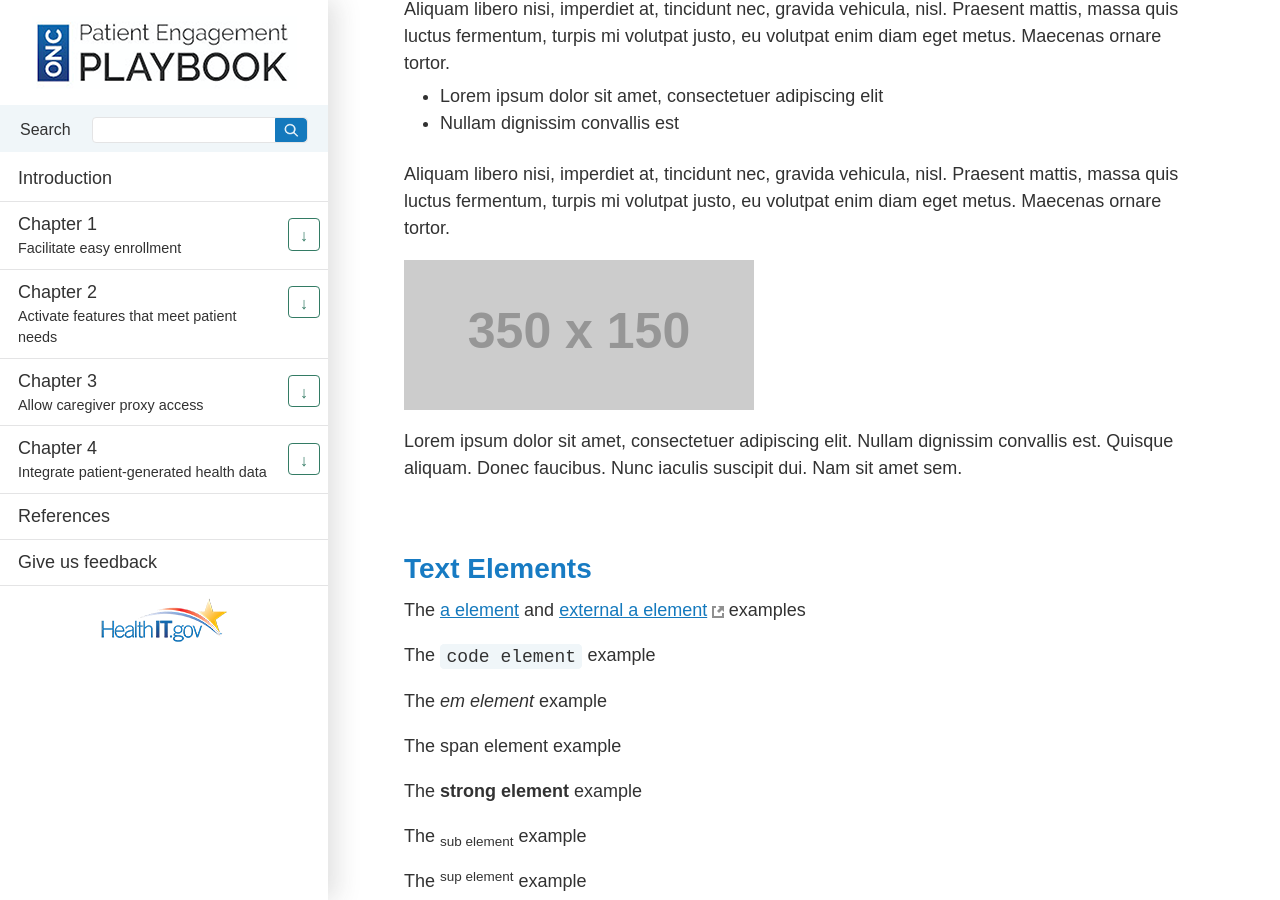
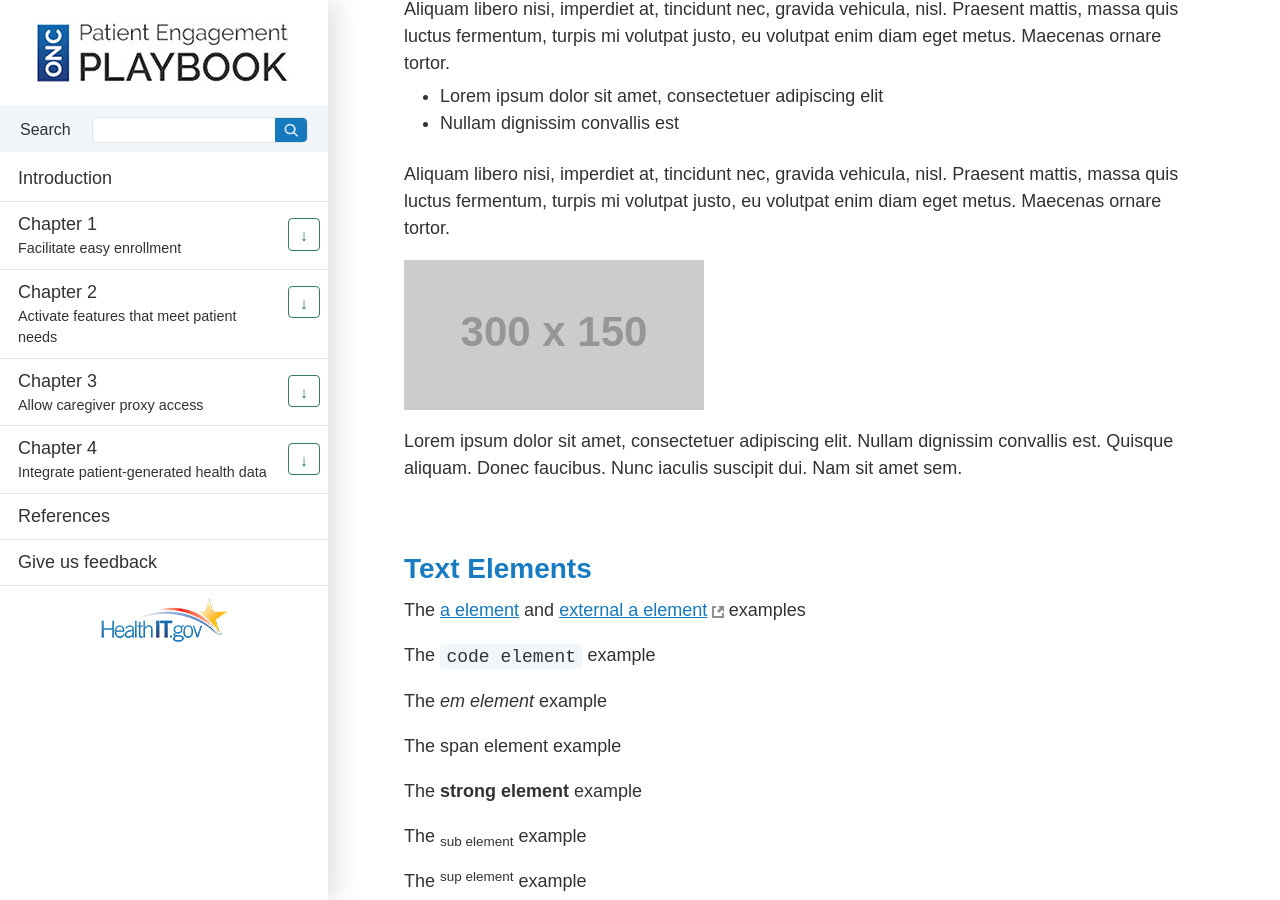
Before and after one commit to SriGovHealth/ONCHITPlaybook, a Jekyll site: the page built from _content/styleguide.html, in a window 1280 px wide and 900 px high, scrolled down 5492 px. Built offline with Jekyll 4.4.1, drawn with Linux system fonts in a browser that asks for light colours.

Commit message:
HTTPS placeholder image (avoid console warning)

```diff
--- a/_content/styleguide.html
+++ b/_content/styleguide.html
@@ -325,7 +325,7 @@ bodyclass: styleguide
       </ul>
       <p>Aliquam libero nisi, imperdiet at, tincidunt nec, gravida vehicula, nisl. Praesent mattis, massa quis luctus fermentum, turpis mi volutpat justo, eu volutpat enim diam eget metus. Maecenas ornare tortor.</p>
 
-      <p><img alt="Placeholder Image and Some Alt Text" src="http://placehold.it/350x150" title="A title element for this placeholder image."></p>
+      <p><img alt="Placeholder Image and Some Alt Text" src="https://dummyimage.com/300x150/999999/ffffff" title="A title element for this placeholder image."></p>
 
       <p>Lorem ipsum dolor sit amet, consectetuer adipiscing elit. Nullam dignissim convallis est. Quisque aliquam. Donec faucibus. Nunc iaculis suscipit dui. Nam sit amet sem.</p>
 
```
